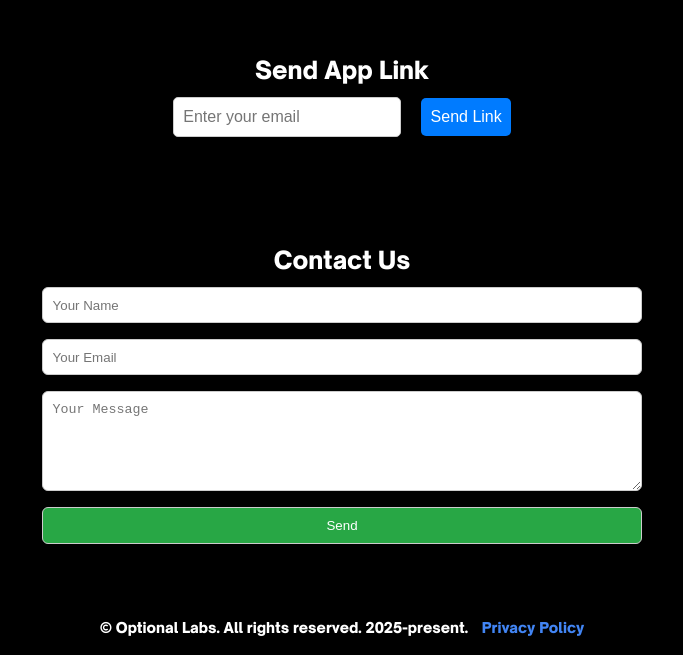
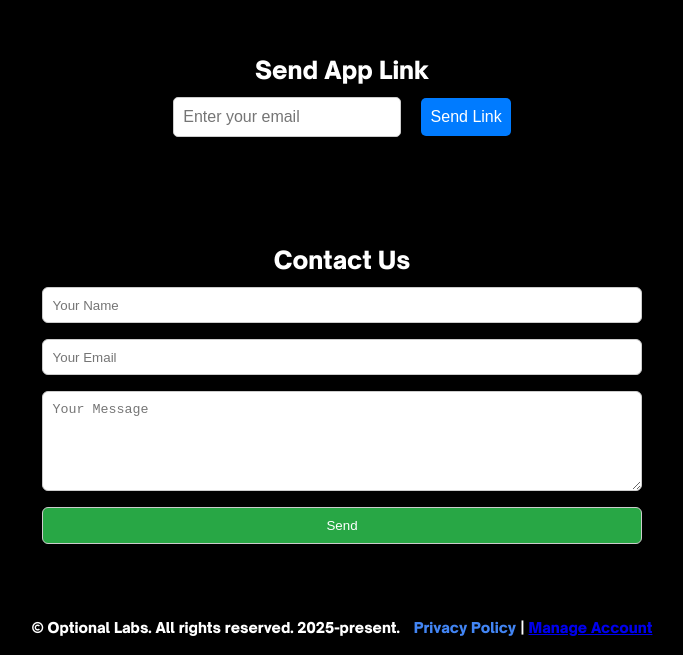
Before and after one commit to ckdash-git/Optional-Web, a plain HTML site: page index.html in a window 1280 px wide. Shown: the part 1775-2430 px from the top of the page, without its empty margins (298-981 px from the left). Drawn offline with Linux system fonts and the light colour scheme.

Commit message:
Update index.html

```diff
--- a/index.html
+++ b/index.html
@@ -113,10 +113,10 @@
         </form>
     </section>
 
-    <!-- Footer -->
     <footer class="footer">
         <p>© Optional Labs. All rights reserved. 2025-present. <a href="privacy-policy.html"
-                class="privacy-link">Privacy Policy</a></p>
+                class="privacy-link">Privacy Policy</a> | <a href="manage-account.html" class="account-link">Manage
+                Account</a></p>
     </footer>
 
     <!-- Firebase SDK -->
```
